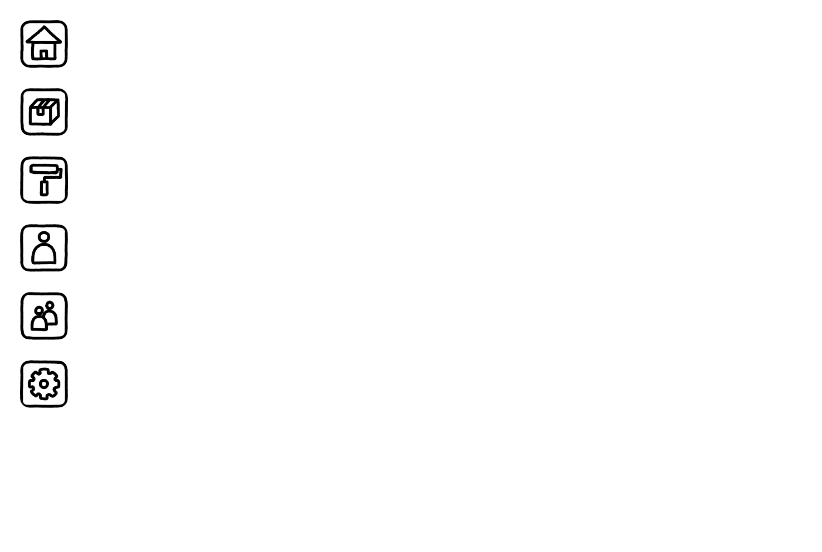
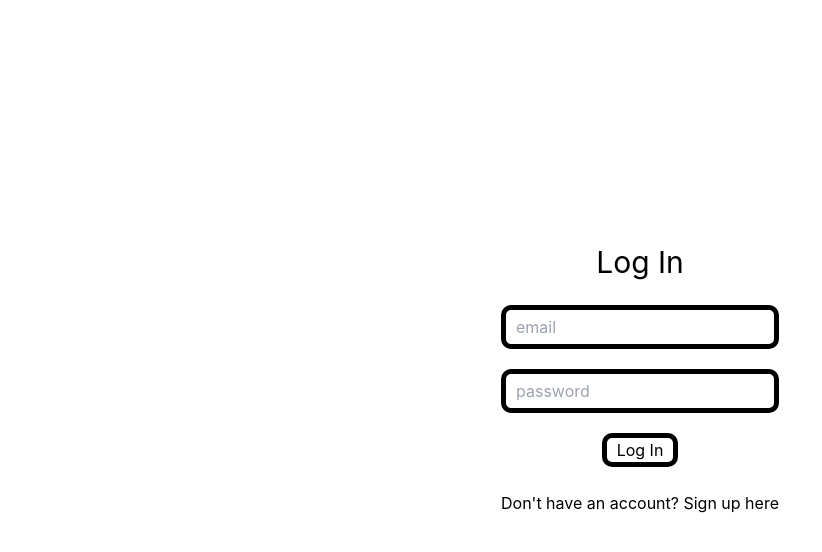
Before and after one commit to daisychangm/nuliji, a React (Create React App) app in the folder my-react-project/: page /Access in a window 1280 px wide. Before the commit this address had no page. Shown: the top 552 px of the page, without its empty margins (0-822 px from the left). Built offline with nearby package versions, Linux system fonts and the light colour scheme.

Commit message:
Linked together Sign up and Log in pages

```diff
--- a/my-react-project/src/App.css
+++ b/my-react-project/src/App.css
@@ -111,20 +111,3 @@ textarea:focus, input:focus{
 .btn-avatar {
   background-image: url('images/icons/customization-icon-c.png');
 }
-
-.startButton {
-  background-color: transparent;
-  background-size: cover;
-  background-position: center;
-  height:50px;
-  width:88px;
-  border: none;
-  outline: none;
-  cursor: pointer;
-  transition: background-image 0s;
-  background-image: url('images/start-default.png');
-}
-
-.startButton:hover {
-  background-image: url('images/start-hover.png');
-}
--- a/my-react-project/src/App.js
+++ b/my-react-project/src/App.js
@@ -3,6 +3,7 @@ import { BrowserRouter as Router, Routes, Route } from 'react-router-dom';
 
 // Pages
 import StartPage from './pages'
+import Access from './pages/Access'
 import LogIn from './pages/LogIn'
 import SignUp from './pages/SignUp'
 import Home from './pages/Home'
@@ -25,6 +26,7 @@ function App() {
 
       <Routes>
         <Route path='/' element={<StartPage />} />
+        <Route path='/Access' element={<Access />} />
         <Route path='/LogIn' element={<LogIn />} />
         <Route path='/SignUp' element={<SignUp />} />
         <Route path='/Home' element={<Home />} />
--- a/my-react-project/src/components/NavBarToggle.js
+++ b/my-react-project/src/components/NavBarToggle.js
@@ -6,7 +6,7 @@ const NavBarToggle = ({children}) => {
     const [showNavBar, setShowNavBar] = useState(false);
 
         useEffect(() => {
-            setShowNavBar(location.pathname !== '/' && location.pathname !== '/LogIn' && location.pathname !== '/SignUp')
+            setShowNavBar(location.pathname !== '/' && location.pathname !== '/Access')
         }, [location]);
     return showNavBar ? <div>{children}</div> : null;
 };
--- /dev/null
+++ b/my-react-project/src/pages/Access.js
@@ -0,0 +1,21 @@
+import React, { useState } from 'react';
+import LogIn from './LogIn'
+import SignUp from './SignUp'
+
+function Access() {
+    const [currentForm, setCurrentForm] = useState('login');
+
+    const toggleForm = (formName) => {
+      setCurrentForm(formName);
+    }
+
+    return (
+        <div>
+            {
+            currentForm === 'login' ? <LogIn onFormSwitch={toggleForm} /> : <SignUp onFormSwitch={toggleForm} />
+            }
+        </div>
+    );
+}
+
+export default Access;
--- a/my-react-project/src/pages/Login.js
+++ b/my-react-project/src/pages/Login.js
@@ -1,9 +1,11 @@
 import React, { useState } from 'react';
 import { Link } from 'react-router-dom';
 
-const LogIn = () => {
+const LogIn = (props) => {
     const [email, setEmail] = useState('');
     const [pass, setPass] = useState('');
+
+    // User Login info
 
     const handleSubmit = (e) => {
         e.preventDefault();
@@ -37,7 +39,7 @@ const LogIn = () => {
             </form>
 
             <br />
-            Don't have an account? <Link to="/SignUp">Sign up here</Link>
+            Don't have an account? <button onClick={() => props.onFormSwitch('signup')}>Sign up here</button>
 
         </div>
     );
--- a/my-react-project/src/pages/SignUp.js
+++ b/my-react-project/src/pages/SignUp.js
@@ -1,7 +1,7 @@
 import React, { useState } from 'react';
 import { Link } from 'react-router-dom';
 
-const SignUp = () => {
+const SignUp = (props) => {
     const [email, setEmail] = useState('');
     const [pass, setPass] = useState('');
     const [username, setUsername] = useState('');
@@ -46,7 +46,7 @@ const SignUp = () => {
                     </Link>
                 </form>
                 <br />
-                Already have an account? <Link to="/LogIn">Log in here</Link>
+                Already have an account? <button onClick={() => props.onFormSwitch('login')}>Log in here</button>
             </div>
         </div>
     );
--- a/my-react-project/src/pages/index.js
+++ b/my-react-project/src/pages/index.js
@@ -23,7 +23,7 @@ const StartPage = () => {
             <img src={logo} style={{display: 'block', margin: 'auto', width: '350px', height: 'auto' }}/>
 
             <div className='w-40'>
-                <Link to="/LogIn">
+                <Link to="/Access">
                     <button>
                         <img
                         src={buttonImage}
```
